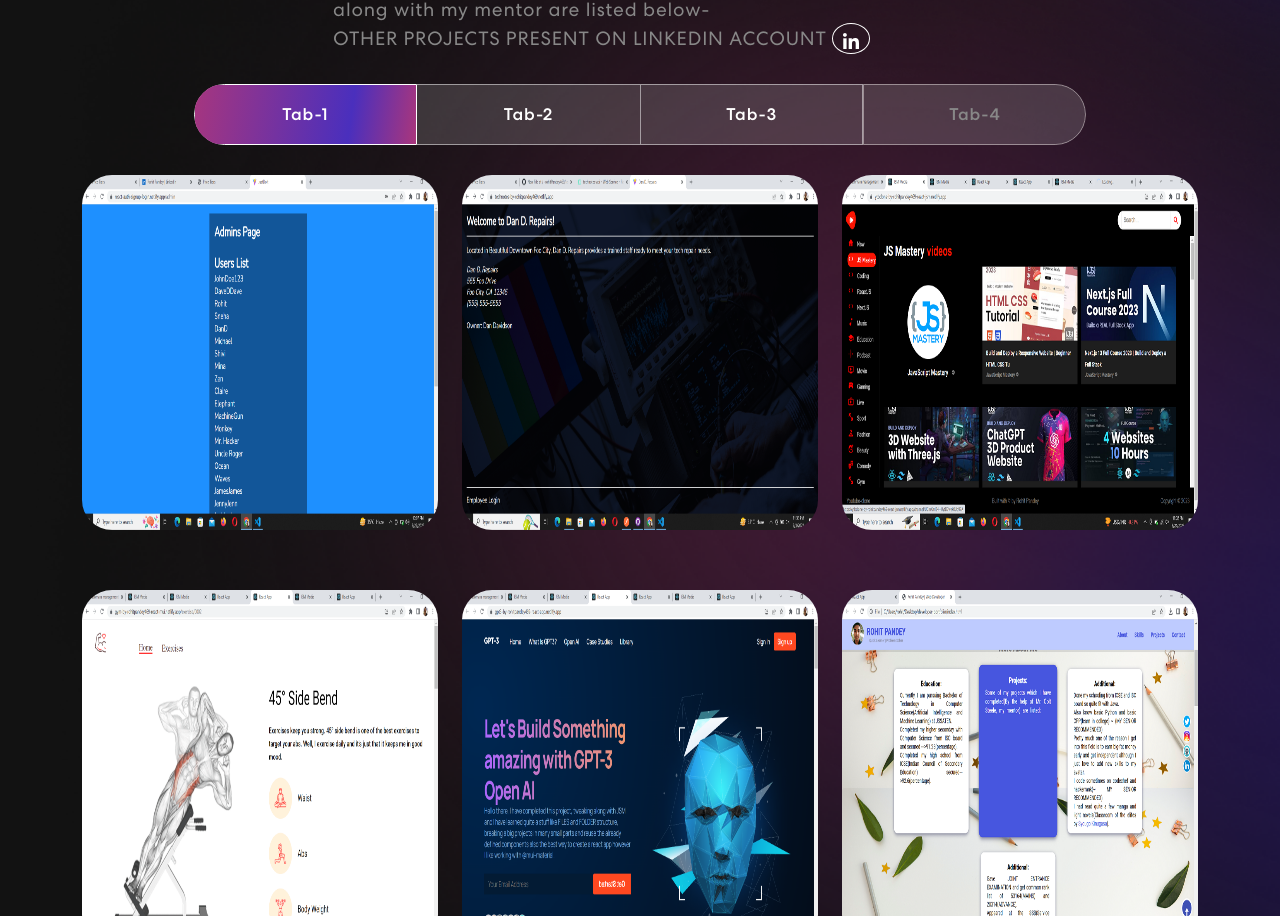
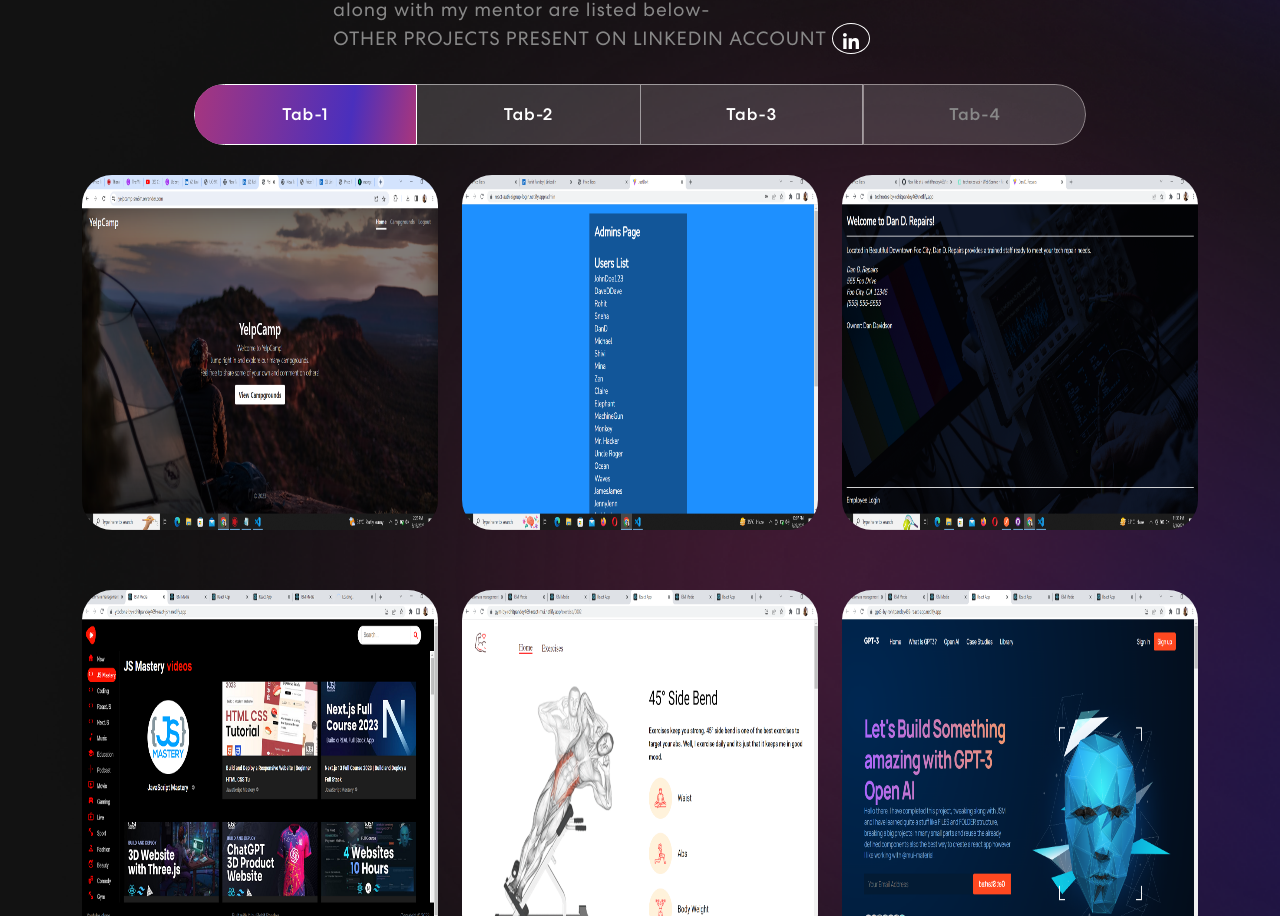
Before and after one commit to rohitPandey469/dev-portfolio, a React (Create React App) app: page / in a window 1280 px wide. Shown: the part 1884-2800 px from the top of the page. Built offline with nearby package versions, Linux system fonts and the light colour scheme.

Commit message:
Added yelpcamp project

```diff
--- a/src/components/ProjectDataFirst.js
+++ b/src/components/ProjectDataFirst.js
@@ -4,8 +4,15 @@
 import image4 from "../assets/imgs/gpt3react.png";
 import image5 from "../assets/imgs/technotes-mern.png";
 import image6 from "../assets/imgs/react_auth.png";
+import image7 from "../assets/imgs/yelpcamp.png";
 
 const dataArray3 = [
+  {
+    title: "YelpCamp",
+    data: "Built a tiny portion of YelpCamp, implementing CRUD operations for model campground, reviews. As well as keeping users logged in through storing session information in mongostore. Completed it while following along Colt Steele. #mark the completion of the course.",
+    image: image7,
+    link: "https://yelpcamp-sm6m.onrender.com/",
+  },
   {
     title: "Authorized App",
     data: "Build something close to financial app where a user can only visit user links and not admin links, and admins will have all the data stored, persisting the login, storing local data using JWTs",
```
Also changed, not shown: src/assets/imgs/yelpcamp.png (added).
